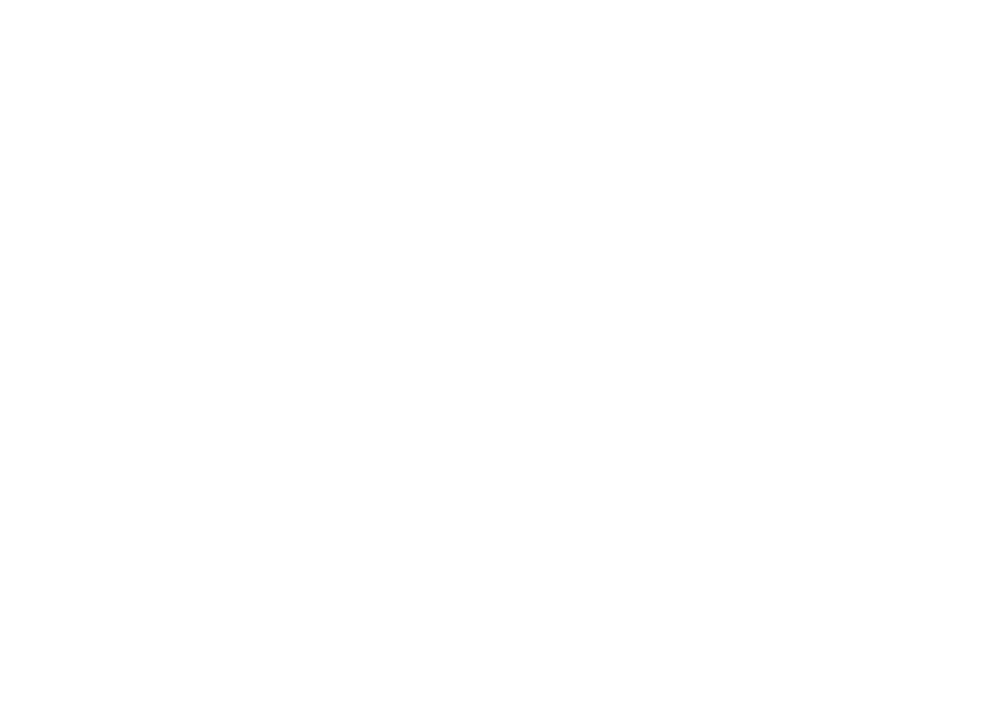
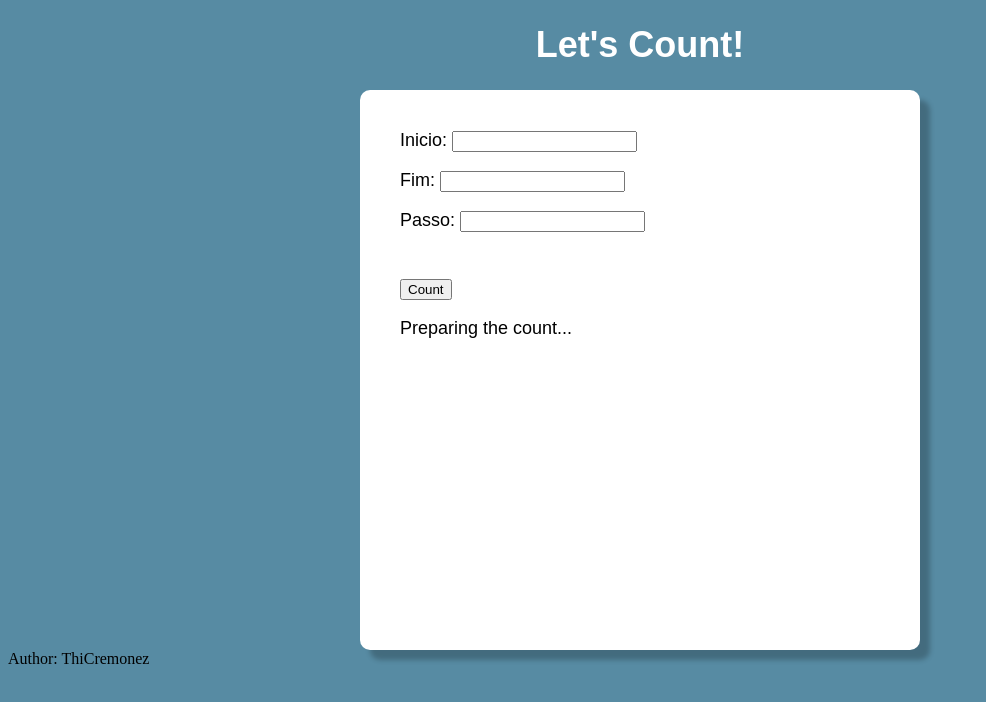
Before and after one commit to ThiCremonez/Curso-em-video-JS-training, a plain HTML site: page Lets-Count/lets-count.html in a window 1280 px wide. Shown: the whole page, without its empty margins (0-986 px from the left). Drawn offline with Linux system fonts and the light colour scheme.

Commit message:
lets count

```diff
--- a/Lets-Count/lets-count.html
+++ b/Lets-Count/lets-count.html
@@ -0,0 +1,29 @@
+<!DOCTYPE html>
+<html lang="en">
+<head>
+    <meta charset="UTF-8">
+    <meta http-equiv="X-UA-Compatible" content="IE=edge">
+    <meta name="viewport" content="width=device-width, initial-scale=1.0">
+    <title>Let's Count</title>
+    <link rel="stylesheet" href="style.css"> <!---link:css-->
+</head>
+<body>
+    <header>
+        <h1>Let's Count!</h1>
+    </header>
+    <section>
+        <div id="data">
+            <p>Inicio: <input id="nbr1" type="number" name="start"></p>
+            <p>Fim: <input id="nbr2" type="number" name="end"></p>
+            <p>Passo: <input id="nbr3" type="number" name="step"></p><br>
+            <p><input type="button" value="Count" onclick="count()"></p>
+        </div>
+        <div id="res">
+            Preparing the count...
+        </div>
+    </section>
+    <footer>Author: ThiCremonez
+    </footer>
+    <script src="script.js"></script>
+</body>
+</html>
--- /dev/null
+++ b/Lets-Count/script.js
@@ -0,0 +1,29 @@
+function count(){
+    var start = document.getElementById('nbr1')
+    var end = document.getElementById('nbr2')
+    var step = document.getElementById('nbr3')
+    var res = document.getElementById('res')
+
+    if (start.value.length == 0 || end.value.length == 0 || step.value.length == 0) {
+        window.alert("Fill the blanks, please!")
+    } else {
+        res.innerHTML = "Conting: <br>"
+        var s = Number(start.value)
+        var e = Number(end.value)
+        var st = Number(step.value)
+        if (st <= 0) {
+            window.alert ("Passo inválido")
+            st = ``
+        }
+        if (s < e) {
+            for(var c = s; c <= e; c += st) {
+                res.innerHTML += `${c} \u{1F449}`
+            }
+        } else {
+            for(var c = s; c >= e; c -= st) {
+                res.innerHTML += `${c} \u{1F449}`
+            }
+        }
+        res.innerHTML += `\u{1F3C1}`
+    }
+}
--- /dev/null
+++ b/Lets-Count/style.css
@@ -0,0 +1,36 @@
+body{
+    background-color:rgb(87, 139, 163);
+}
+
+section{
+    width:500px;
+    height: 500px;
+    margin-left: auto;
+    margin-right: auto;
+    background-color: white;
+    border-radius: 10px;
+    padding: 30px;
+    box-shadow: 10px 10px 5px rgba(0, 0, 0, 0.226);
+}
+
+h1{
+    font-family: arial;
+    font-size: 36px;
+    text-align: center;
+    color: white;
+}
+
+p{
+    font-family: arial;
+    font-size: 18px;
+    margin-left: 10px;
+    margin-top: 10px;
+    text-align: left;
+}
+#res{
+    font-family: arial;
+    font-size: 18px;
+    margin-left: 10px;
+    margin-top: 10px;
+    text-align: left;
+}
```
Also changed, not shown: Age-Checker/age-calculator.html (+0 -1 lines).
